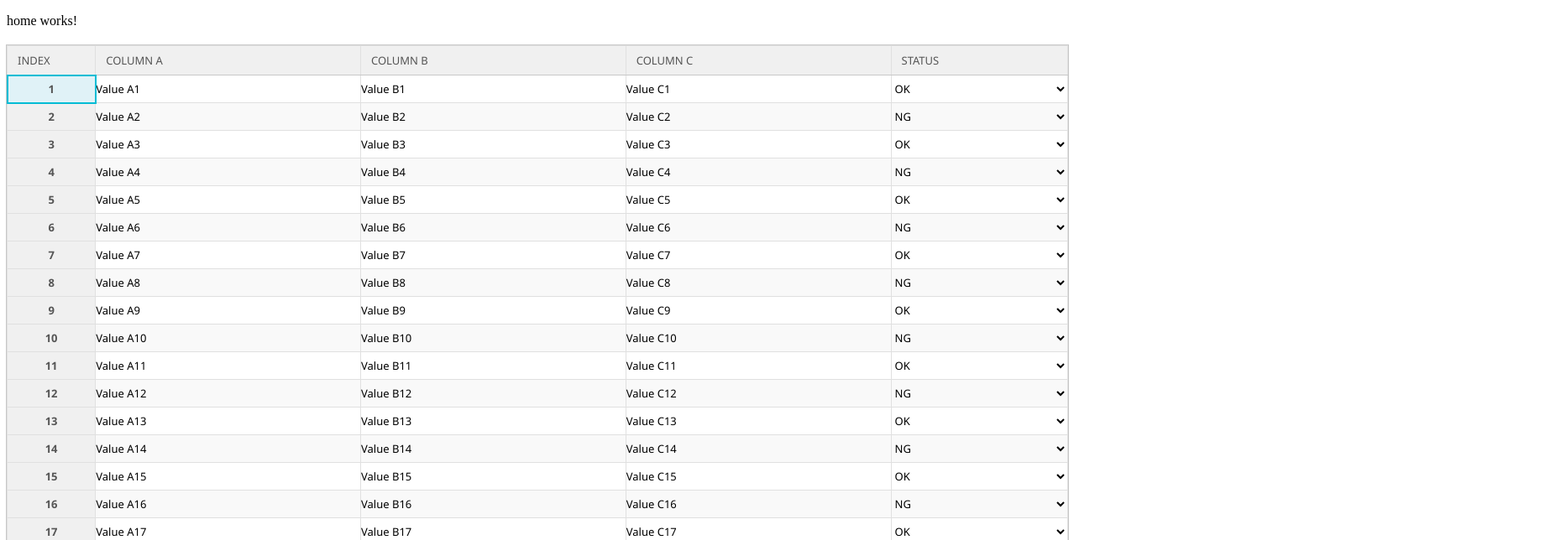
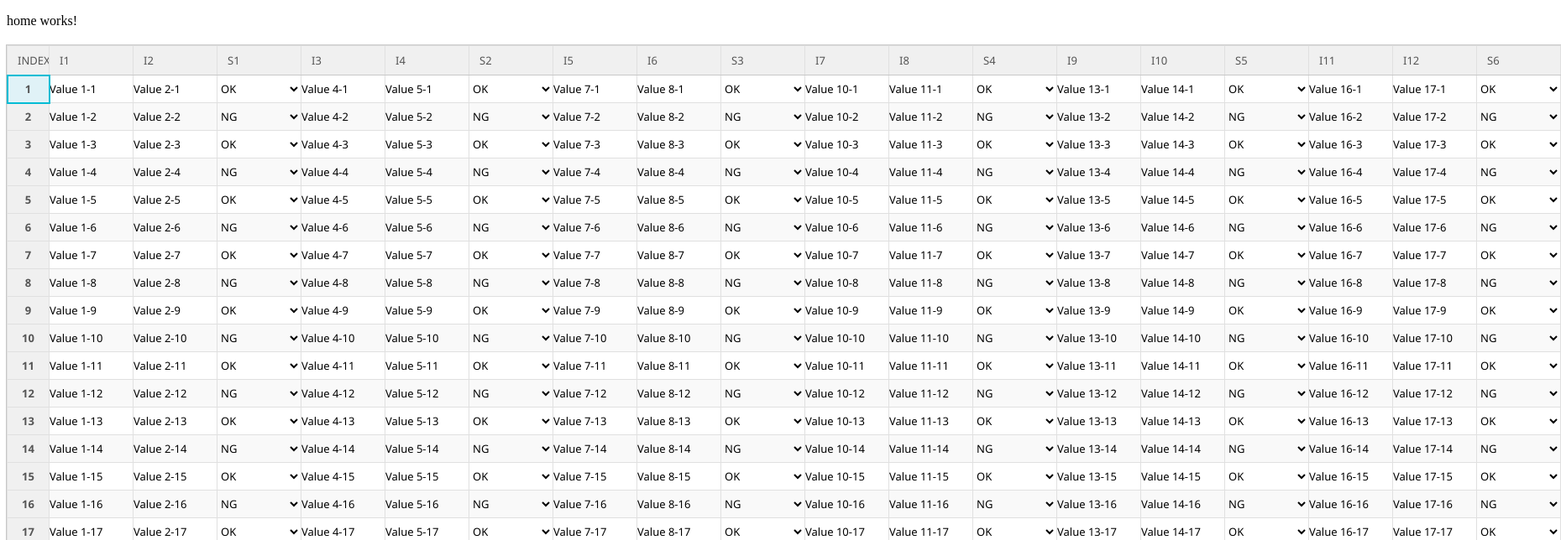
Before and after one commit to Mmy26/angular-sample-project, an Angular app: page /home in a window 1280 px wide. Shown: the top 644 px of the page at 84% size, 1859 px wide, since content can reach past the window. Built offline with nearby package versions, Linux system fonts and the light colour scheme.

Commit message:
テーブル 列の追加

```diff
--- a/src/app/components/home/home.component.html
+++ b/src/app/components/home/home.component.html
@@ -4,9 +4,12 @@
   <thead>
     <tr>
       <th>Index</th>
-      <th>Column A</th>
-      <th>Column B</th>
-      <th>Column C</th>
+      <!-- Input 2列 + Select 1列 のパターンを6回繰り返す -->
+      <ng-container *ngFor="let col of [].constructor(6); let k = index">
+        <th>I{{ k * 2 + 1 }}</th>
+        <th>I{{ k * 2 + 2 }}</th>
+        <th>S{{ k + 1 }}</th>
+      </ng-container>
       <th>Status</th>
     </tr>
   </thead>
@@ -24,93 +27,106 @@
       >
         {{ i + 1 }}
       </td>
+      <!-- Input 2列 + Select 1列 のパターンを6回繰り返す -->
+      <ng-container *ngFor="let col of [].constructor(6); let k = index">
+        <!-- Input 1 -->
         <td
           #dataCell
           tabindex="0"
-        (click)="onCellClick(i, 1)"
-        (dblclick)="startEditing(i, 1)"
-        [class.selected-cell]="selectedCell.row === i && selectedCell.col === 1"
+          (click)="onCellClick(i, k * 3 + 1)"
+          (dblclick)="startEditing(i, k * 3 + 1)"
+          [class.selected-cell]="
+            selectedCell.row === i && selectedCell.col === k * 3 + 1
+          "
         >
           <ng-container
             *ngIf="
-            editingCell?.row === i && editingCell?.col === 1;
-            else viewModeA
+              editingCell?.row === i && editingCell?.col === k * 3 + 1;
+              else viewModeInput1
             "
           >
             <input
-            [id]="'edit-input-' + i + '-1'"
+              [id]="'edit-input-' + i + '-' + (k * 3 + 1)"
               [(ngModel)]="editedValue"
               (blur)="saveEditedValue()"
               (keydown.enter)="saveEditedValueAndMoveDown()"
               (keydown.escape)="cancelEditing()"
             />
           </ng-container>
-        <ng-template #viewModeA>
-          {{ data[i]["Column A"] }}
+          <ng-template #viewModeInput1>
+            {{ data[i]["Column " + (k * 3 + 1)] }}
           </ng-template>
         </td>
+        <!-- Input 2 -->
         <td
           #dataCell
           tabindex="0"
-        (click)="onCellClick(i, 2)"
-        (dblclick)="startEditing(i, 2)"
-        [class.selected-cell]="selectedCell.row === i && selectedCell.col === 2"
+          (click)="onCellClick(i, k * 3 + 2)"
+          (dblclick)="startEditing(i, k * 3 + 2)"
+          [class.selected-cell]="
+            selectedCell.row === i && selectedCell.col === k * 3 + 2
+          "
         >
           <ng-container
             *ngIf="
-            editingCell?.row === i && editingCell?.col === 2;
-            else viewModeB
+              editingCell?.row === i && editingCell?.col === k * 3 + 2;
+              else viewModeInput2
             "
           >
             <input
-            [id]="'edit-input-' + i + '-2'"
+              [id]="'edit-input-' + i + '-' + (k * 3 + 2)"
               [(ngModel)]="editedValue"
               (blur)="saveEditedValue()"
               (keydown.enter)="saveEditedValueAndMoveDown()"
               (keydown.escape)="cancelEditing()"
             />
           </ng-container>
-        <ng-template #viewModeB>
-          {{ data[i]["Column B"] }}
+          <ng-template #viewModeInput2>
+            {{ data[i]["Column " + (k * 3 + 2)] }}
           </ng-template>
         </td>
-      <td
-        #dataCell
-        tabindex="0"
-        (click)="onCellClick(i, 3)"
-        (dblclick)="startEditing(i, 3)"
-        [class.selected-cell]="selectedCell.row === i && selectedCell.col === 3"
-      >
-        <ng-container
-          *ngIf="
-            editingCell?.row === i && editingCell?.col === 3;
-            else viewModeC
-          "
-        >
-          <input
-            [id]="'edit-input-' + i + '-3'"
-            [(ngModel)]="editedValue"
-            (blur)="saveEditedValue()"
-            (keydown.enter)="saveEditedValueAndMoveDown()"
-            (keydown.escape)="cancelEditing()"
-          />
-        </ng-container>
-        <ng-template #viewModeC>
-          {{ data[i]["Column C"] }}
-        </ng-template>
-      </td>
+        <!-- Select -->
         <td
           #dataCell
           tabindex="0"
           [class.changed]="isChanged(i)"
           [class.selected-for-confirmation]="selectedForConfirmation[i]"
           [class.confirmed-and-cleared]="isConfirmedAndCleared[i]"
-        (click)="onCellClick(i, 4)"
-        [class.selected-cell]="selectedCell.row === i && selectedCell.col === 4"
+          (click)="onCellClick(i, k * 3 + 3)"
+          [class.selected-cell]="
+            selectedCell.row === i && selectedCell.col === k * 3 + 3
+          "
         >
           <select
             #statusSelect
-          name="status-{{ i }}"
+            [id]="'select-' + i + '-' + (k * 3 + 3)"
+            name="status-{{ i }}-{{ k * 3 + 3 }}"
+            [(ngModel)]="statuses[i]"
+            (ngModelChange)="onStatusChange(i); moveSelection('ArrowDown')"
+            [disabled]="isConfirmedAndCleared[i] || isConfirmationMode"
+            (keydown)="onStatusSelectKeydown($event, i)"
+          >
+            <option value="">--</option>
+            <option value="OK">OK</option>
+            <option value="NG">NG</option>
+          </select>
+        </td>
+      </ng-container>
+      <!-- Final Status Column -->
+      <td
+        #dataCell
+        tabindex="0"
+        [class.changed]="isChanged(i)"
+        [class.selected-for-confirmation]="selectedForConfirmation[i]"
+        [class.confirmed-and-cleared]="isConfirmedAndCleared[i]"
+        (click)="onCellClick(i, 20)"
+        [class.selected-cell]="
+          selectedCell.row === i && selectedCell.col === 20
+        "
+      >
+        <select
+          #statusSelect
+          name="status-{{ i }}-final"
           [(ngModel)]="statuses[i]"
           (ngModelChange)="onStatusChange(i); moveSelection('ArrowDown')"
           [disabled]="isConfirmedAndCleared[i] || isConfirmationMode"
--- a/src/app/components/home/home.component.scss
+++ b/src/app/components/home/home.component.scss
@@ -16,6 +16,8 @@ td {
   font-size: 13px;
   white-space: nowrap; /* セル内のテキストを折り返さない */
   box-sizing: border-box; /* ボーダーとパディングを幅に含める */
+  overflow: hidden; /* コンテンツがセルからはみ出さないようにする */
+  // text-overflow: ellipsis; /* はみ出したテキストを省略記号で表示 */
 }
 
 th {
@@ -50,24 +52,55 @@ td:nth-child(1) {
   width: 50px; /* Index列 */
 }
 
+/* Input 2列 + Select 1列 のパターンを6回繰り返す */
+/* Input列 */
 th:nth-child(2),
-td:nth-child(2) {
-  width: 25%; /* Column A */
+td:nth-child(2),
+th:nth-child(3),
+td:nth-child(3),
+th:nth-child(5),
+td:nth-child(5),
+th:nth-child(6),
+td:nth-child(6),
+th:nth-child(8),
+td:nth-child(8),
+th:nth-child(9),
+td:nth-child(9),
+th:nth-child(11),
+td:nth-child(11),
+th:nth-child(12),
+td:nth-child(12),
+th:nth-child(14),
+td:nth-child(14),
+th:nth-child(15),
+td:nth-child(15),
+th:nth-child(17),
+td:nth-child(17),
+th:nth-child(18),
+td:nth-child(18) {
+  width: 100px; /* Input列 (450px / 12) */
 }
 
-th:nth-child(3),
-td:nth-child(3) {
-  width: 25%; /* Column B */
+/* Select列 */
+th:nth-child(4),
+td:nth-child(4),
+th:nth-child(7),
+td:nth-child(7),
+th:nth-child(10),
+td:nth-child(10),
+th:nth-child(13),
+td:nth-child(13),
+th:nth-child(16),
+td:nth-child(16),
+th:nth-child(19),
+td:nth-child(19) {
+  width: 100px; /* Select列 */
 }
 
-th:nth-child(4),
-td:nth-child(4) {
-  width: 25%; /* Column C */
-}
-
-th:nth-child(5),
-td:nth-child(5) {
-  width: 100px; /* Status列 */
+/* 最終Status列 (21列目) */
+th:nth-child(21),
+td:nth-child(21) {
+  width: 100px; /* 最終Status列 */
 }
 
 /* フォームの値を変更した状態では赤字に変更するのみ */
@@ -109,6 +142,7 @@ td.selected-cell.selected-for-confirmation {
 
 td input, /* input要素のボーダーを確実に削除 */
 td select {
+  display: block; /* 親のtdの幅いっぱいに広がるように設定 */
   width: 100%;
   padding: 6px 0px; /* input/selectのパディングを調整 */
   border: none !important; /* ボーダーを強制的に削除 */
--- a/src/app/components/home/home.component.ts
+++ b/src/app/components/home/home.component.ts
@@ -31,8 +31,8 @@ export class HomeComponent implements OnInit {
   @ViewChildren('statusSelect') statusSelects!: QueryList<ElementRef>; // status select要素への参照
 
   // 列の数を定義 (Index, Column A, Column B, Column C, Status)
-  private readonly NUM_COLUMNS = 5;
-  private readonly STATUS_COLUMN_INDEX = 4; // Status列のインデックス
+  private readonly NUM_COLUMNS = 21;
+  private readonly STATUS_COLUMN_INDEX = 20; // Status列のインデックス (0-indexed)
   private readonly STATUS_OPTIONS = ['OK', 'NG']; // Statusの選択肢
 
   constructor(private el: ElementRef, private renderer: Renderer2) {}
@@ -47,11 +47,15 @@ export class HomeComponent implements OnInit {
       this.isConfirmedAndCleared.push(false); // 最初はすべて未確定・未クリア
 
       // 新しいデータ項目を初期化
-      this.data.push({
-        'Column A': `Value A${index + 1}`,
-        'Column B': `Value B${index + 1}`,
-        'Column C': `Value C${index + 1}`,
-      });
+      const rowData: { [key: string]: string } = {};
+      for (let col = 1; col < this.NUM_COLUMNS; col++) {
+        if ((col - 1) % 3 === 2) {
+          // Select列はデータを持たない
+          continue;
+        }
+        rowData[`Column ${col}`] = `Value ${col}-${index + 1}`;
+      }
+      this.data.push(rowData);
     });
   }
 
@@ -152,9 +156,10 @@ export class HomeComponent implements OnInit {
           }
         } else if (
           this.selectedCell.col > 0 &&
-          this.selectedCell.col < this.STATUS_COLUMN_INDEX
+          this.selectedCell.col < this.STATUS_COLUMN_INDEX &&
+          (this.selectedCell.col - 1) % 3 !== 2 // Select列ではない場合
         ) {
-          // Column A, B, C のセルにフォーカスが当たった場合、編集モードを開始
+          // Input列にフォーカスが当たった場合、編集モードを開始
           this.startEditing(this.selectedCell.row, this.selectedCell.col);
         }
       }
@@ -211,16 +216,15 @@ export class HomeComponent implements OnInit {
 
   // 列のインデックスから列名を取得
   getColumnName(colIndex: number): string {
-    switch (colIndex) {
-      case 1:
-        return 'Column A';
-      case 2:
-        return 'Column B';
-      case 3:
-        return 'Column C';
-      default:
-        return '';
+    // Index列 (0) と Status列 (STATUS_COLUMN_INDEX) はデータを持たない
+    if (colIndex === 0 || colIndex === this.STATUS_COLUMN_INDEX) {
+      return '';
     }
+    // Input列の場合
+    if ((colIndex - 1) % 3 !== 2) {
+      return `Column ${colIndex}`;
+    }
+    return ''; // Select列はデータを持たない
   }
 
   // Status列の値を上下キーで変更する (MacのOption + 上下キー用)
@@ -250,7 +254,9 @@ export class HomeComponent implements OnInit {
   // セルがクリックされたときの処理
   onCellClick(rowIndex: number, colIndex: number): void {
     this.selectedCell = { row: rowIndex, col: colIndex };
+    // Status列で、確認モードがON、かつ変更があり、かつ未確定の場合のみ選択状態を切り替える
     if (
+      this.selectedCell.col === this.STATUS_COLUMN_INDEX &&
       this.isConfirmationMode &&
       this.isChanged(rowIndex) &&
       !this.isConfirmedAndCleared[rowIndex]
```
Lines whose indentation alone changed are shown as unchanged.
